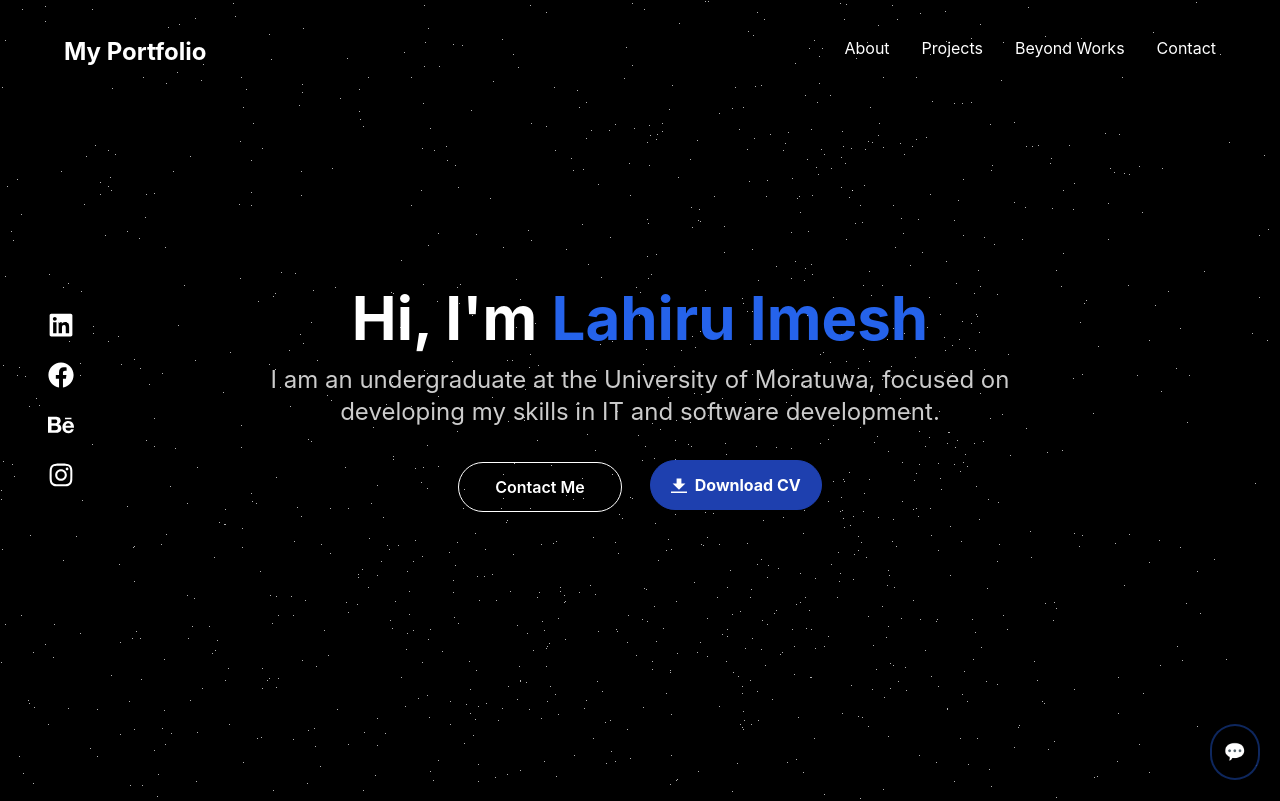
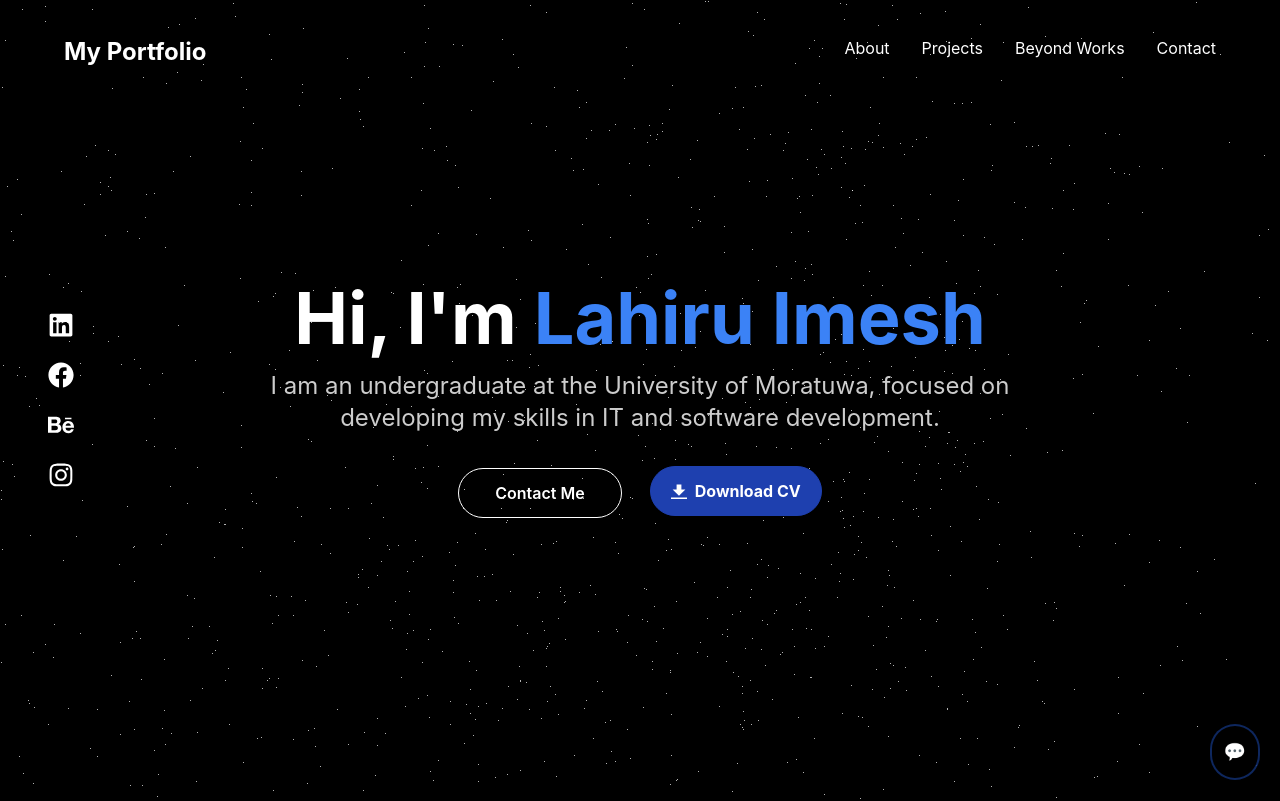
Before and after one commit to lahiruimesh/My-Portfolio-V2, a React (Create React App) app: page / in a window 1280 px wide. Shown: the top 801 px of the page. Built offline with nearby package versions, Linux system fonts and the light colour scheme.

Commit message:
make some changes for hero section

```diff
--- a/src/Components/About.js
+++ b/src/Components/About.js
@@ -1,4 +1,5 @@
 import React from 'react';
+/*Bio, Skills, Education */
 
 const About = () => {
     return(
--- a/src/Components/Hero.js
+++ b/src/Components/Hero.js
@@ -34,8 +34,8 @@ const Hero = () => {
       </div>
 
       <div className="text-center relative z-10">
-        <h1 className="text-6xl font-bold">Hi, I'm <span className="text-blue-600">Lahiru Imesh</span></h1>
-        <p className="text-2xl mt-4 text-white/80">I am an undergraduate at the University of Moratuwa, focused on <br />developing my skills in IT and software development.</p>
+        <h1 className="text-7xl font-bold">Hi, I'm <span className="text-blue-500">Lahiru Imesh</span></h1>
+        <p className="text-2xl mt-4 text-purple opacity-80">I am an undergraduate at the University of Moratuwa, focused on <br />developing my skills in IT and software development.</p>
 
 
         <div className="space-y-8 space-x-7">
```
